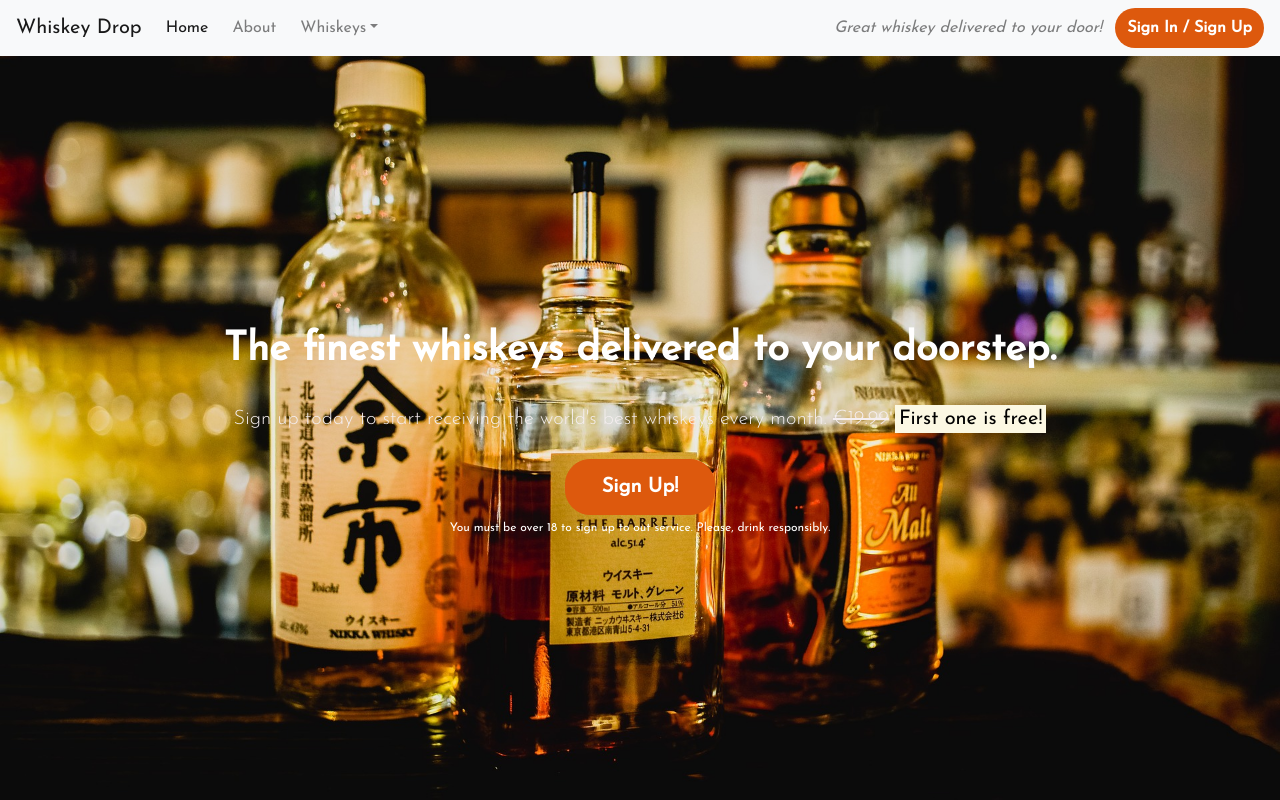
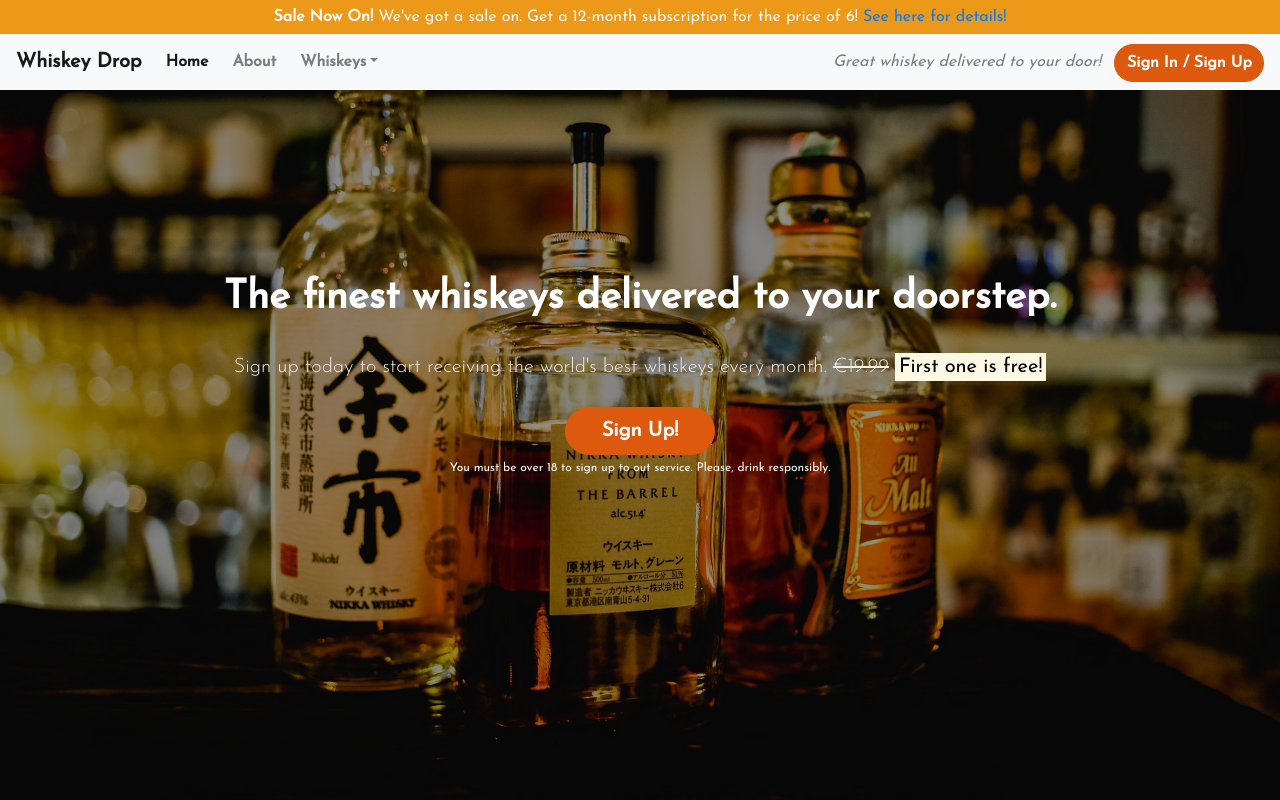
Before and after one commit to Daph1986/bootstrap_4_test, a plain HTML site: page index.html in a window 1280 px wide. Shown: the top 800 px of the page. Drawn offline with nearby package versions, Linux system fonts and the light colour scheme.

Commit message:
styled navbar and alert bar

```diff
--- a/css/style.css
+++ b/css/style.css
@@ -2,11 +2,32 @@ body {
     font-family: 'Josefin Sans', sans-serif;
 }
 
-.alert-contianer {}
+.container-fluid {
+    width: 100%;
+    padding-right: 0px;
+    padding-left: 0px;
+    margin-right: auto;
+    margin-left: auto;
+}
+
+.alert-container .col-12 {
+    padding-left: 0;
+    padding-right: 0;
+}
+
+.site-wide-alert {
+    color: #faf8f5;
+    text-align: center;
+    border-radius: 0;
+    margin-bottom: 0;
+    padding: 5px 15px;
+    background-color: #ec9819;
+    border-color: #ec9819;
+}
 
 .callout-container {
     height: 100vh;
-    background: url("../images/whiskey-2171646_1920.jpg") no-repeat bottom left fixed;
+    background: url("../images/whiskey-2171646_1920.jpg") no-repeat center center fixed;
     -webkit-background-size: cover;
     -moz-background-size: cover;
     -o-background-size: cover;
@@ -19,16 +40,43 @@ body {
 
 .opaque-overlay {
     position: absolute;
-    top: 10;
+    top: 0;
     left: 0;
     height: 100%;
     width: 100%;
-    background-color: rgba(0, 0, 0, 0.5);
+    background-color: rgba(0, 0, 0, 0.4);
 }
 
-.quotes-container {}
+/* Navbar */
 
-.features-container {}
+.navalert-container {
+    position: absolute;
+    top: 0;
+    left: 0;
+    padding-left: 0;
+    padding-right: 0;
+    z-index: 1;
+}
+
+.navbar {
+    margin-bottom: 0;
+    border: 0;
+    width: 100%;
+    background-color: rgba(0, 0, 0, 0.25);
+    border: 0;
+}
+
+.navbar .navbar-toggler {
+    border: 0;
+}
+
+.navbar-brand {
+    font-weight: bold;
+}
+
+.navbar .navbar-nav a {
+    font-weight: bold;
+}
 
 /* Jumbotron */
 
@@ -62,7 +110,6 @@ body {
     color: white;
     background-color: rgb(221, 89, 13);
     border-color: rgb(221, 89, 13);
-    padding: 12px;
 }
 
 .btn_cta:hover, .btn_cta:active, .btn_cta:focus, .btn_cta:active:focus {
--- a/index.html
+++ b/index.html
@@ -13,6 +13,18 @@
 </head>
 
 <body>
+    <div class="container-fluid navalert-container">
+        <div class="container-fluid alert-container">
+            <div class="row d-none d-sm-block">
+                <div class="col-12">
+                    <div class="site-wide-alert alert-warning">
+                        <strong>Sale Now On!</strong> We've got a sale on. Get a 12-month subscription for the price of
+                        6!
+                        <a href="">See here for details!</a>
+                    </div>
+                </div>
+            </div>
+        </div>
         <nav class="navbar navbar-light bg-light navbar-expand-sm">
             <a href="/" class="navbar-brand">Whiskey Drop</a>
 
@@ -35,26 +47,21 @@
                         </div>
 
                     </li>
-                <li class="nav-item mr-2 d-block d-sm-none"><a class="nav-link" href="/login">Sign In / Sign Up</a></li>
+                    <li class="nav-item mr-2 d-block d-sm-none"><a class="nav-link" href="/login">Sign In / Sign
+                            Up</a>
+                    </li>
                 </ul>
             </div>
             <div class="d-none d-md-block">
                 <p class="navbar-text my-auto mr-2"><i>Great whiskey delivered to your door!</i></p>
-            <a class="btn_cta" href="/login">Sign In / Sign Up</a>
+                <a class="btn btn_cta" href="/login">Sign In / Sign Up</a>
             </div>
         </nav>
-    <!-- <div class="container alert-container">
-        <div class="row d-none d-sm-block">
-            <div class="col-12">
-                <div class="alert alert-warning">
-                    <strong>Sale Now On!</strong> We've got a sale on. Get a 12-month subscription for the price of 6!
-                    <a href="">See here for details!</a>
     </div>
-            </div>
-        </div> -->
+
+    <div class="container-fluid callout-container">
         <!-- Callout -->
         <div class="opaque-overlay">&nbsp;</div>
-        <div class="container-fluid callout-container">
         <div class="row">
             <div class="col-12">
                 <section class="callout jumbotron text-center">
@@ -113,6 +120,7 @@
                 </div>
             </div>
         </section>
+    </div>
     <!-- /.quotes -->
     </div>
 
@@ -171,7 +179,8 @@
     </div>
 
     <!-- Monthly favorites  -->
-        <!-- <section>
+    <!-- <div class="container monthlyfav-container">
+        <section>
             <h2 class="text-uppercase">Monthly favorites</h2>
             <table class="table">
                 <thead>
@@ -203,7 +212,8 @@
                     </tr>
                 </tbody>
             </table>
-        </section> -->
+        </section>
+    </div> -->
 
 
     <div class="modal" tabindex="-1" role="dialog" id="signUpModal">
```
Lines whose indentation alone changed are shown as unchanged.
